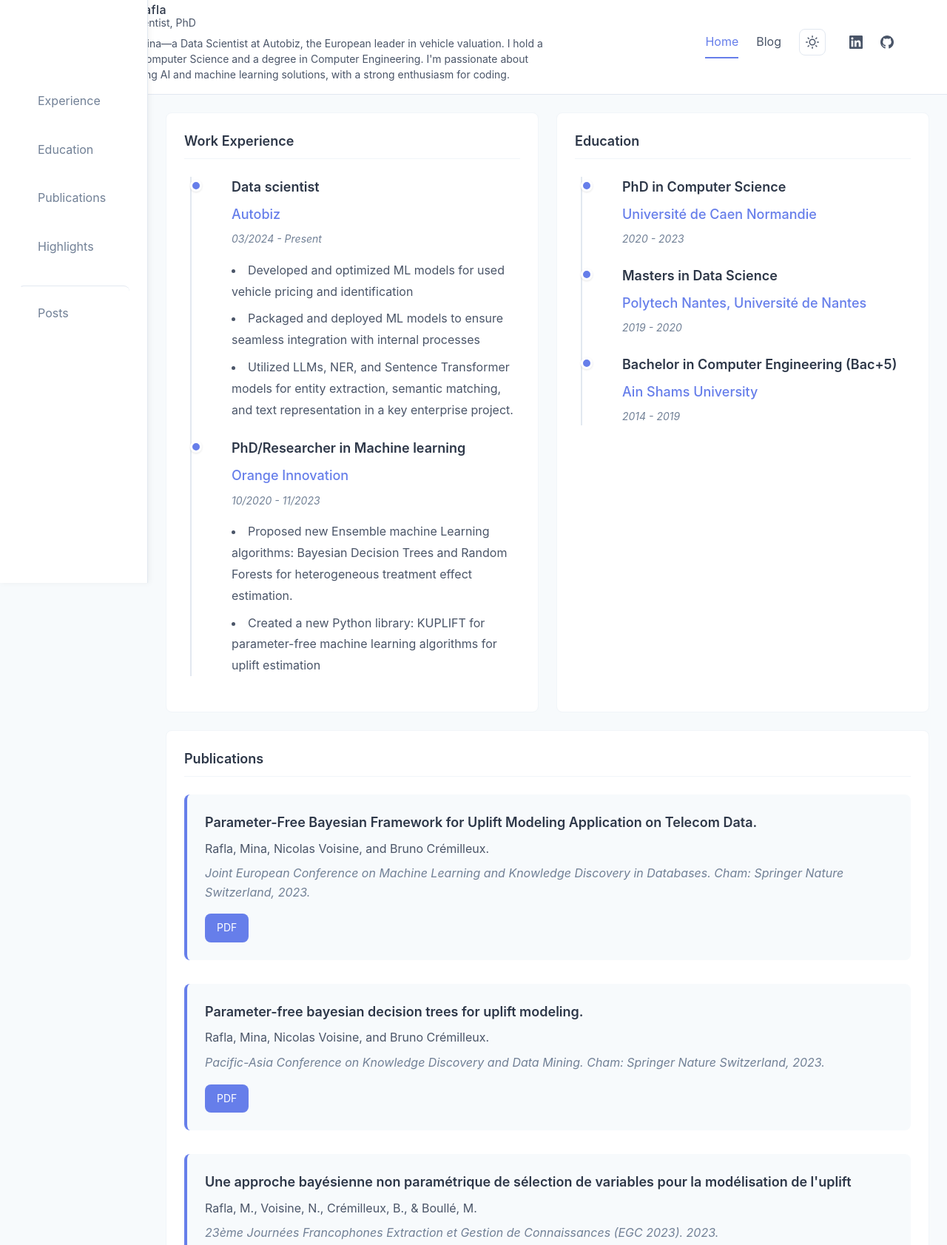
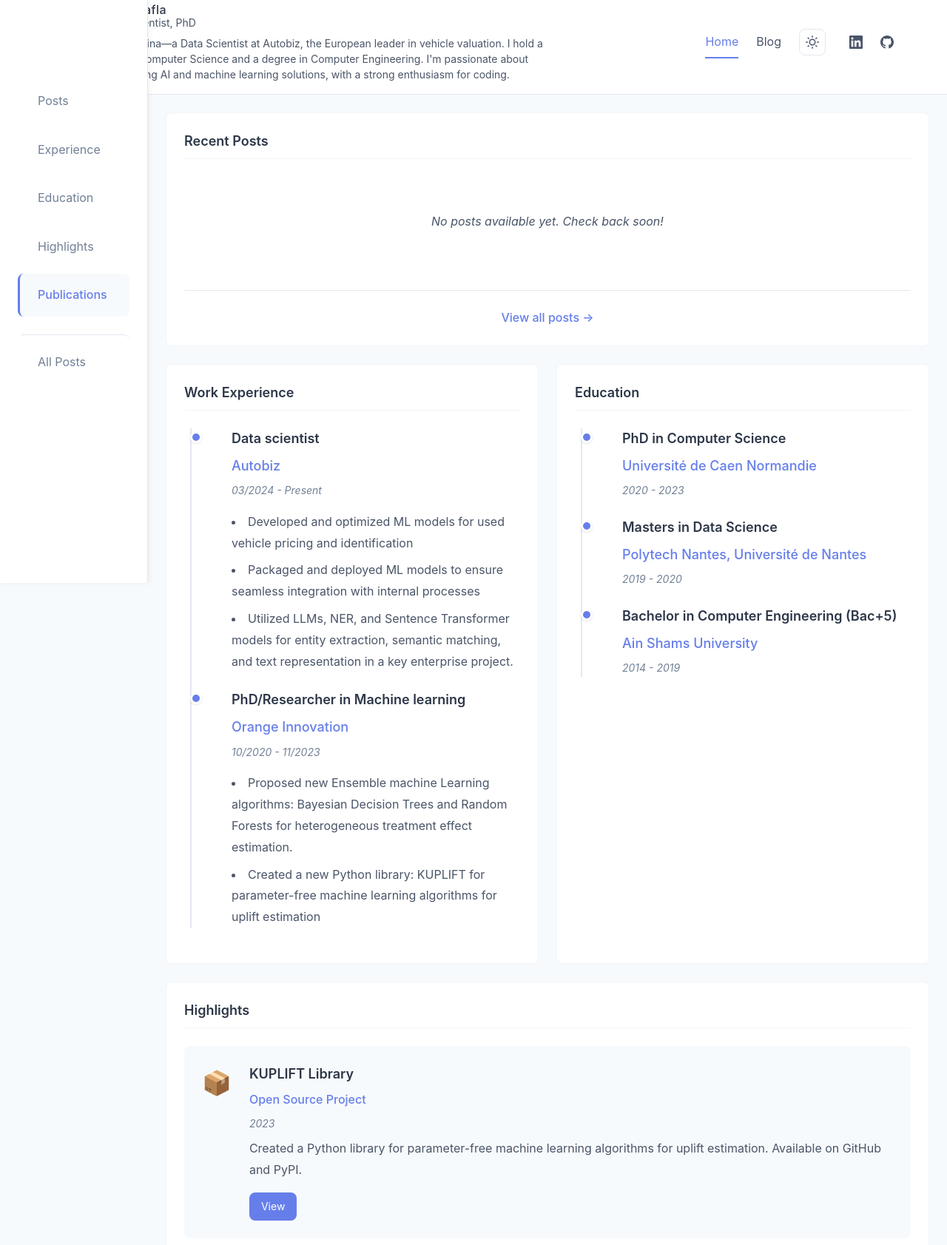
Before and after one commit to MinaWagdi/minarafla.github.io, a plain HTML site: page index.html in a window 1280 px wide. Shown: the part 12-1695 px from the top of the page at 74% size. Drawn offline with Linux system fonts and the light colour scheme.

Commit message:
order changed

```diff
--- a/index.html
+++ b/index.html
@@ -14,12 +14,12 @@
     <!-- Fixed Left Sidebar Navigation -->
     <aside class="cv-sidebar" id="cv-sidebar">
         <nav class="cv-nav" id="cv-nav">
+            <a href="#recent-posts" class="cv-nav-link">Posts</a>
             <a href="#work-experience" class="cv-nav-link">Experience</a>
             <a href="#education" class="cv-nav-link">Education</a>
+            <a href="#highlights" class="cv-nav-link">Highlights</a>
             <a href="#publications" class="cv-nav-link">Publications</a>
-            <!-- <a href="#skills" class="cv-nav-link">Skills</a> -->
-            <a href="#highlights" class="cv-nav-link">Highlights</a>
-            <a href="blog.html" class="cv-nav-link cv-nav-link-external">Posts</a>
+            <a href="blog.html" class="cv-nav-link cv-nav-link-external">All Posts</a>
         </nav>
     </aside>
 
@@ -36,6 +36,17 @@
     <!-- Main Content -->
     <main class="main-content main-content-with-sidebar">
         <div class="container">
+
+            <!-- Recent Posts Preview Section -->
+            <section class="section" id="recent-posts">
+                <h2 class="section-title">Recent Posts</h2>
+                <div class="blog-preview-list" id="blog-preview-list">
+                    <!-- Generated automatically -->
+                </div>
+                <div class="blog-preview-footer">
+                    <a href="blog.html" class="blog-view-all-link">View all posts →</a>
+                </div>
+            </section>
 
             <!-- Work Experience and Education - Side by Side -->
             <div class="sections-row">
@@ -56,14 +67,6 @@
                 </section>
             </div>
 
-            <!-- Publications Section - Generated from cv-data.js -->
-            <section class="section" id="publications">
-                <h2 class="section-title">Publications</h2>
-                <div class="publications-list" id="publications-list">
-                    <!-- Generated automatically -->
-                </div>
-            </section>
-
             <!-- Highlights Section - Generated from cv-data.js -->
             <section class="section" id="highlights">
                 <h2 class="section-title">Highlights</h2>
@@ -72,14 +75,11 @@
                 </div>
             </section>
 
-            <!-- Recent Posts Preview Section -->
-            <section class="section" id="recent-posts">
-                <h2 class="section-title">Recent Posts</h2>
-                <div class="blog-preview-list" id="blog-preview-list">
+            <!-- Publications Section - Generated from cv-data.js -->
+            <section class="section" id="publications">
+                <h2 class="section-title">Publications</h2>
+                <div class="publications-list" id="publications-list">
                     <!-- Generated automatically -->
-                </div>
-                <div class="blog-preview-footer">
-                    <a href="blog.html" class="blog-view-all-link">View all posts →</a>
                 </div>
             </section>
 
--- a/js/script.js
+++ b/js/script.js
@@ -395,7 +395,7 @@ function setupCVNavigation() {
     }
 
     const navLinks = cvNav.querySelectorAll('.cv-nav-link');
-    const sections = ['work-experience', 'education', 'publications', 'skills', 'highlights'];
+    const sections = ['recent-posts', 'work-experience', 'education', 'highlights', 'publications'];
 
     // Handle click events for smooth scrolling (only for section anchors)
     navLinks.forEach(link => {
```
